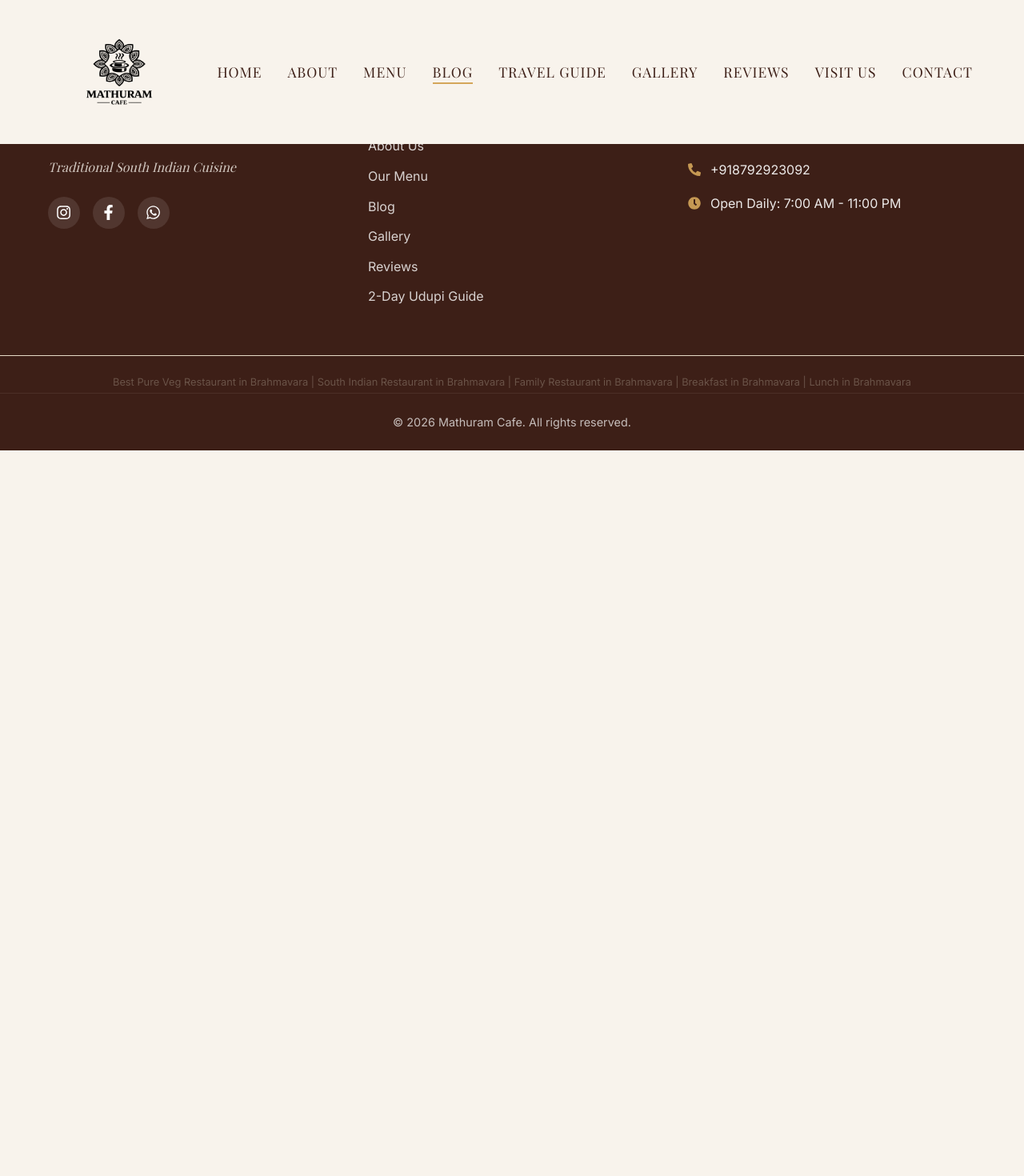
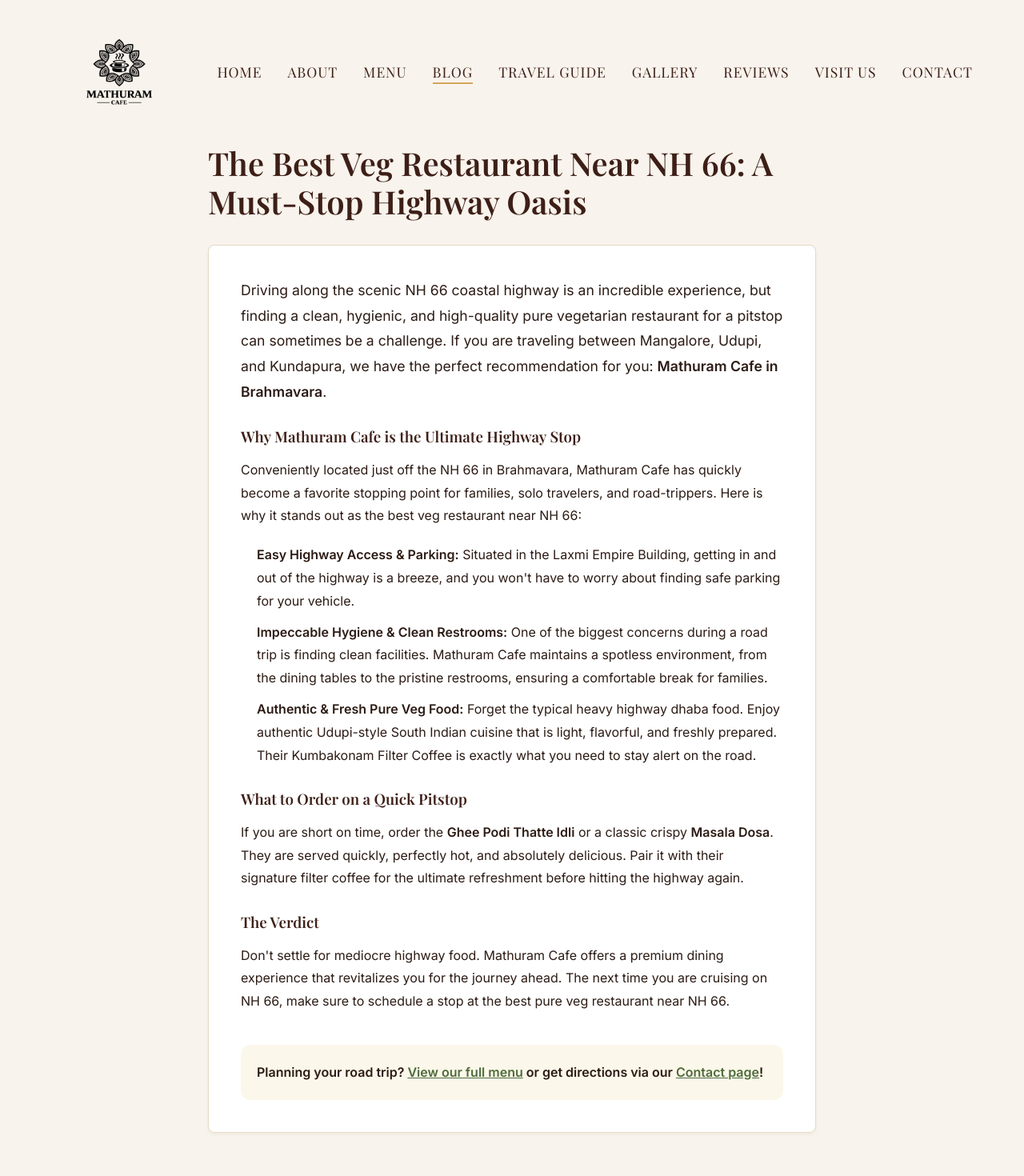
Before and after one commit to chiragudayashetty-tech/MathuramCafe-Website, a React (Vite) app: page /blog/best-veg-restaurant-near-nh-66 in a window 1280 px wide. Shown: the top 1470 px of the page at 80% size. Before the commit the page ends 800 px from the top, so only its background shows below. Built offline with nearby package versions, Linux system fonts and the light colour scheme; a web font is replaced by a local one.

Commit message:
Add new SEO blog post for Best Veg Restaurant near NH 66

```diff
--- a/src/App.jsx
+++ b/src/App.jsx
@@ -13,6 +13,7 @@
 import Post1 from './pages/posts/Post1';
 import Post2 from './pages/posts/Post2';
 import Post3 from './pages/posts/Post3';
+import Post4 from './pages/posts/Post4';
 import PureVeg from './pages/seo/PureVeg';
 import SouthIndian from './pages/seo/SouthIndian';
 import FamilyRestaurant from './pages/seo/FamilyRestaurant';
@@ -53,6 +54,7 @@
               <Route path="/blog/best-vegetarian-restaurant-in-brahmavara" element={<Post1 />} />
               <Route path="/blog/south-indian-breakfast-udupi" element={<Post2 />} />
               <Route path="/blog/best-family-restaurant-manipal-udupi" element={<Post3 />} />
+              <Route path="/blog/best-veg-restaurant-near-nh-66" element={<Post4 />} />
               <Route path="/best-pure-veg-restaurant-in-brahmavara" element={<PureVeg />} />
               <Route path="/south-indian-restaurant-in-brahmavara" element={<SouthIndian />} />
               <Route path="/family-restaurant-in-brahmavara" element={<FamilyRestaurant />} />
--- a/src/pages/Blog.jsx
+++ b/src/pages/Blog.jsx
@@ -18,6 +18,11 @@
       id: 'best-family-restaurant-manipal-udupi',
       title: 'Best Family Restaurant Near Manipal and Udupi',
       excerpt: 'Looking for the perfect spot to dine with your family? Explore our spacious AC and Non-AC dining areas.'
+    },
+    {
+      id: 'best-veg-restaurant-near-nh-66',
+      title: 'Best Veg Restaurant Near NH 66: A Must-Stop Highway Oasis',
+      excerpt: 'Driving along the scenic NH 66? Discover why Mathuram Cafe is the perfect, hygienic pitstop for authentic pure veg food.'
     }
   ];
 
--- /dev/null
+++ b/src/pages/posts/Post4.jsx
@@ -0,0 +1,43 @@
+import React from 'react';
+import { Link } from 'react-router-dom';
+
+const Post4 = () => (
+  <div className="container" style={{ paddingTop: '180px', paddingBottom: '80px', maxWidth: '800px', minHeight: '80vh' }}>
+    <h1 className="gold-text" style={{ marginBottom: '30px', fontSize: '2.5rem' }}>The Best Veg Restaurant Near NH 66: A Must-Stop Highway Oasis</h1>
+
+    <div className="glass-panel" style={{ padding: '40px', lineHeight: '1.8' }}>
+      <p style={{ fontSize: '1.1rem', marginBottom: '20px' }}>
+        Driving along the scenic NH 66 coastal highway is an incredible experience, but finding a clean, hygienic, and high-quality pure vegetarian restaurant for a pitstop can sometimes be a challenge. If you are traveling between Mangalore, Udupi, and Kundapura, we have the perfect recommendation for you: <strong>Mathuram Cafe in Brahmavara</strong>.
+      </p>
+
+      <h3 className="gold-text" style={{ marginTop: '30px', marginBottom: '15px' }}>Why Mathuram Cafe is the Ultimate Highway Stop</h3>
+      <p style={{ marginBottom: '20px' }}>
+        Conveniently located just off the NH 66 in Brahmavara, Mathuram Cafe has quickly become a favorite stopping point for families, solo travelers, and road-trippers. Here is why it stands out as the best veg restaurant near NH 66:
+      </p>
+
+      <ul style={{ paddingLeft: '20px', marginBottom: '20px' }}>
+        <li style={{ marginBottom: '10px' }}><strong>Easy Highway Access &amp; Parking:</strong> Situated in the Laxmi Empire Building, getting in and out of the highway is a breeze, and you won't have to worry about finding safe parking for your vehicle.</li>
+        <li style={{ marginBottom: '10px' }}><strong>Impeccable Hygiene &amp; Clean Restrooms:</strong> One of the biggest concerns during a road trip is finding clean facilities. Mathuram Cafe maintains a spotless environment, from the dining tables to the pristine restrooms, ensuring a comfortable break for families.</li>
+        <li style={{ marginBottom: '10px' }}><strong>Authentic &amp; Fresh Pure Veg Food:</strong> Forget the typical heavy highway dhaba food. Enjoy authentic Udupi-style South Indian cuisine that is light, flavorful, and freshly prepared. Their Kumbakonam Filter Coffee is exactly what you need to stay alert on the road.</li>
+      </ul>
+
+      <h3 className="gold-text" style={{ marginTop: '30px', marginBottom: '15px' }}>What to Order on a Quick Pitstop</h3>
+      <p style={{ marginBottom: '20px' }}>
+        If you are short on time, order the <strong>Ghee Podi Thatte Idli</strong> or a classic crispy <strong>Masala Dosa</strong>. They are served quickly, perfectly hot, and absolutely delicious. Pair it with their signature filter coffee for the ultimate refreshment before hitting the highway again.
+      </p>
+
+      <h3 className="gold-text" style={{ marginTop: '30px', marginBottom: '15px' }}>The Verdict</h3>
+      <p style={{ marginBottom: '20px' }}>
+        Don't settle for mediocre highway food. Mathuram Cafe offers a premium dining experience that revitalizes you for the journey ahead. The next time you are cruising on NH 66, make sure to schedule a stop at the best pure veg restaurant near NH 66.
+      </p>
+
+      <div style={{ marginTop: '40px', padding: '20px', backgroundColor: 'rgba(212, 175, 55, 0.1)', borderRadius: '12px' }}>
+        <p style={{ margin: 0, fontWeight: 'bold' }}>
+          Planning your road trip? <Link to="/menu" style={{ color: 'var(--color-accent)', textDecoration: 'underline' }}>View our full menu</Link> or get directions via our <Link to="/contact" style={{ color: 'var(--color-accent)', textDecoration: 'underline' }}>Contact page</Link>!
+        </p>
+      </div>
+    </div>
+  </div>
+);
+
+export default Post4;
```
